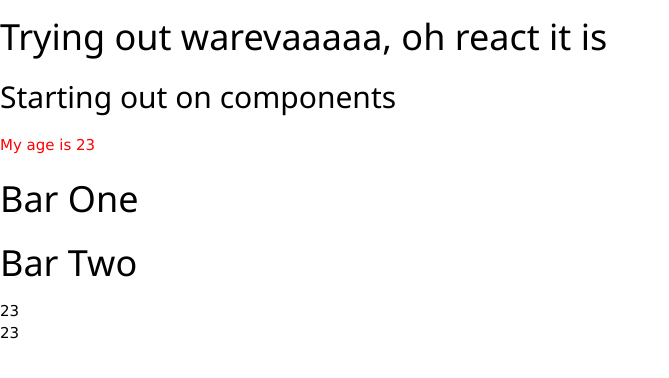
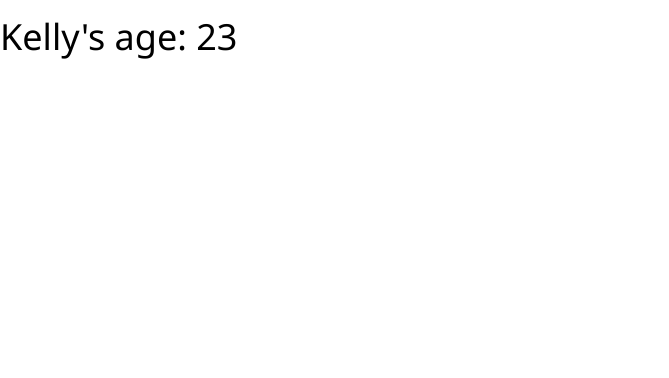
Before and after one commit to Annaliskirwa/_Crash_into_react, a React (Create React App) app in the folder myapp/: page / in a window 1280 px wide. Shown: the top 378 px of the page, without its empty margins (0-669 px from the left). Built offline with nearby package versions, Linux system fonts and the light colour scheme.

Commit message:
Passing variables within components

```diff
--- a/myapp/src/App.js
+++ b/myapp/src/App.js
@@ -1,31 +1,11 @@
-import {Bar1, Bar2} from "./components/bars";
+import {Bar1, Bar2, MyCatsAge} from "./components/bars";
 
 function App() {
-  let x = aCat();
   return (
     <div>
-      <h1>Trying out warevaaaaa, oh react it is</h1>
-      <MyAge></MyAge>
-      <Bar1></Bar1>
-      <Bar2/>
-      {x}
-      <br></br>
-      {aCat()}
+      <h1><MyCatsAge age = {23}/></h1>
     </div>
   );
 }
 
-function MyAge(){
-  return(
-    <div>
-      <h2 className="" >Starting out on components</h2>
-      <p style={{color:"red"}}>My age is 23</p>
-    </div>
-  )
-}
-
-function aCat(){
-  return 23
-}
-
 export default App;
--- a/myapp/src/components/bars.jsx
+++ b/myapp/src/components/bars.jsx
@@ -6,4 +6,10 @@ const Bar2 = ()=>{
     return<h1>Bar Two</h1>
 };
 
-export { Bar1, Bar2}
+const MyCatsAge = ({age})=>{
+    return (
+        <span>Kelly's age: {age}</span>
+    )
+}
+
+export { Bar1, Bar2, MyCatsAge}
```
